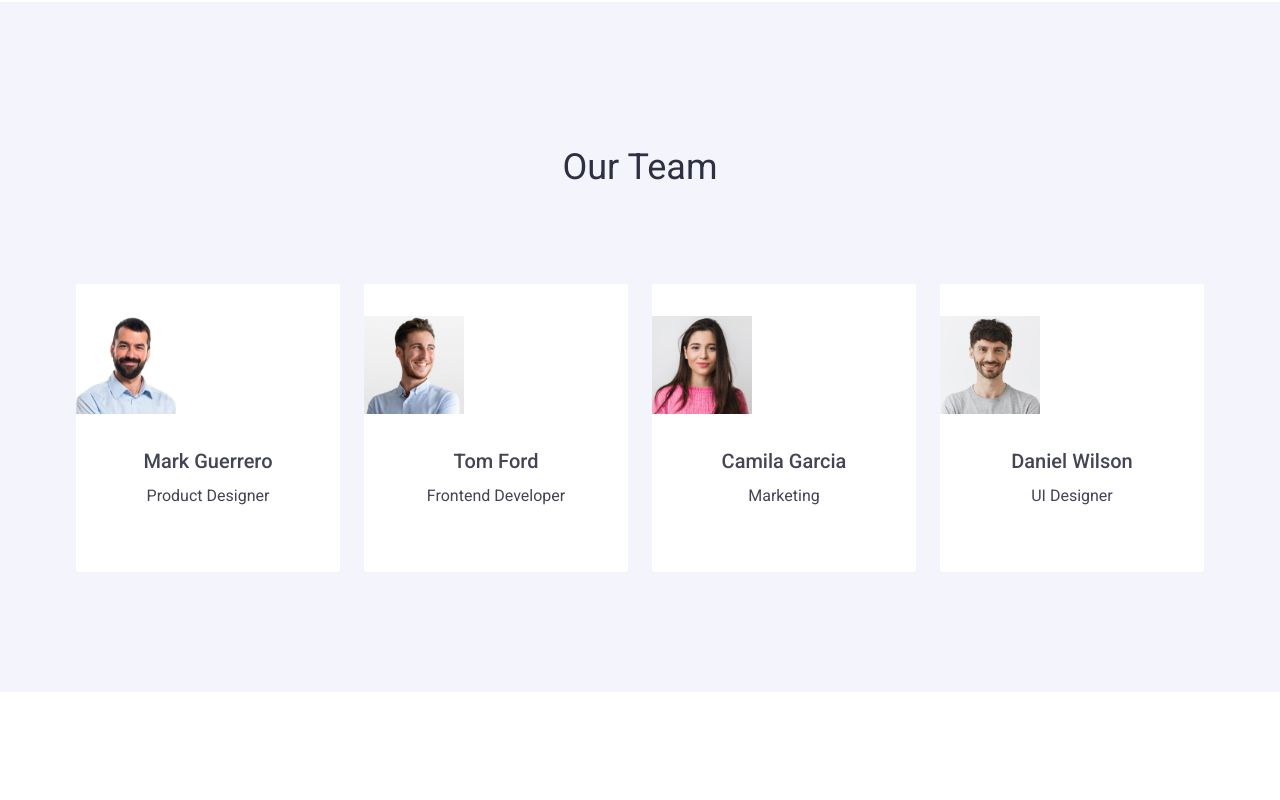
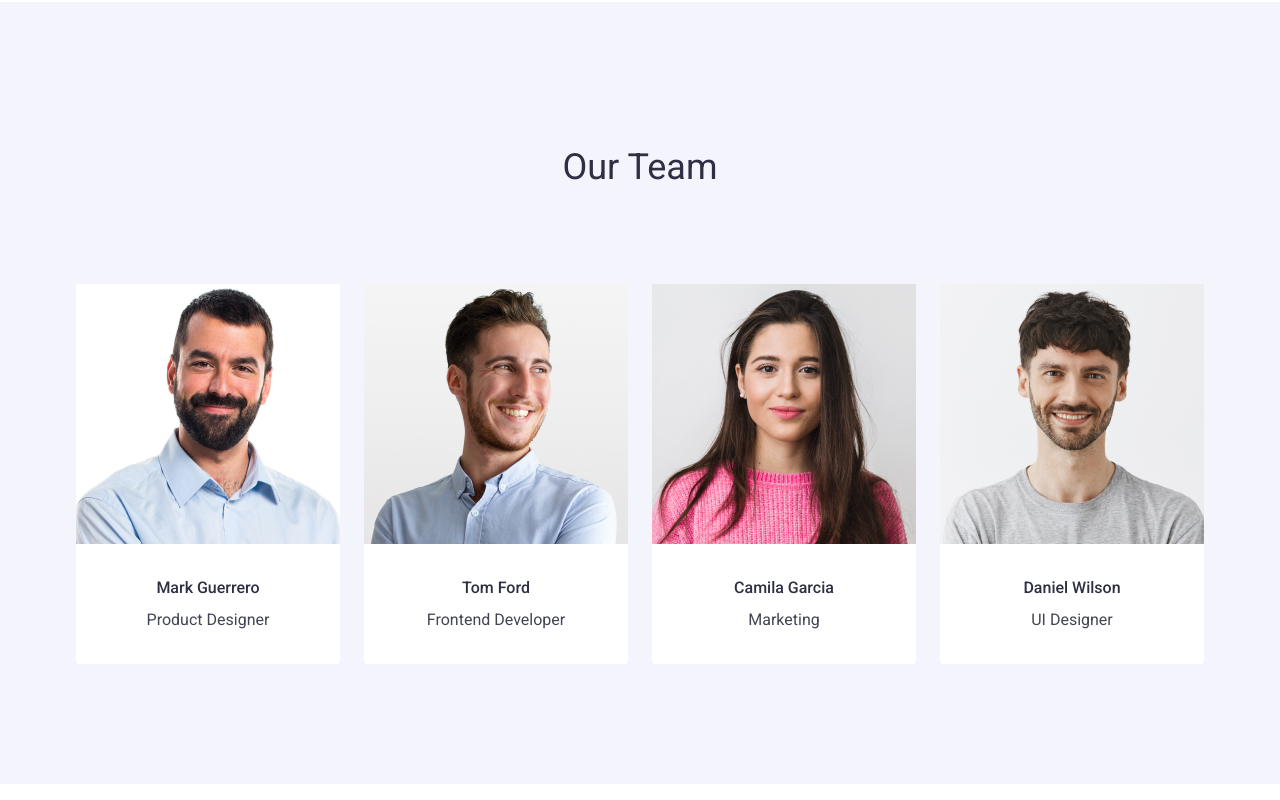
Before and after one commit to deryalmaz/goit-markup-hw-03, a plain HTML site: page index.html in a window 1280 px wide. Shown: the part 1020-1820 px from the top of the page. Drawn offline with nearby package versions, Linux system fonts and the light colour scheme.

Commit message:
finished

```diff
--- a/css/styles.css
+++ b/css/styles.css
@@ -37,7 +37,16 @@ body {
   background-color: #ffffff;
   font-family: "Roboto", sans-serif;
   color: #434455;
+  height: 3330px;
 }
+.container {
+  width: 1158px;
+  max-width: 1440px;
+  align-items: center;
+  margin: 0 auto;
+  padding: 0 15px;
+}
+
 .page-header {
   height: 72px;
   border-bottom: 1px solid #e7e9fc;
@@ -45,15 +54,14 @@ body {
 }
 .container-header {
   display: flex;
+  max-width: 1158px;
+  margin: 0 auto;
   align-items: center;
-  justify-content:space-between;
+  justify-content: space-between;
+  padding: 15px;
+  padding-top: 25px;
 }
 
-.container {
-  width: 1158px;
-  margin: 0 auto;
-  padding: 0 15px;
-}
 
 .header-nav {
   display: flex;
@@ -224,7 +232,6 @@ body {
 .our-team{
   background-color: #F4F4FD;
 }
-
 .our-team-title{
   margin-bottom: 72px;
 }
@@ -248,16 +255,23 @@ body {
   list-style-type: none;
   background-color: #ffffff;
   border-radius: 0 0 4px 4px;
-  padding:32px 0;
 }
 
-.our-team .our-team-member{
+.our-team-member{
+  color:#2E2F42;
   font-weight: 500;
-  font-size: 20px;
+  font-size: 20 px;
   line-height: 1.5em;
-  letter-spacing: 2%;
-  text-align:center;
-  margin-bottom:8px;
+  initial-letter: 2%;
+  margin-bottom: 8px;
+
+}
+.our-team-member-department{
+text-align: center;
+}
+.our-team img{
+  width:264px;
+  height:260px;
 }
 .staff{
   padding: 32px 0;
```
